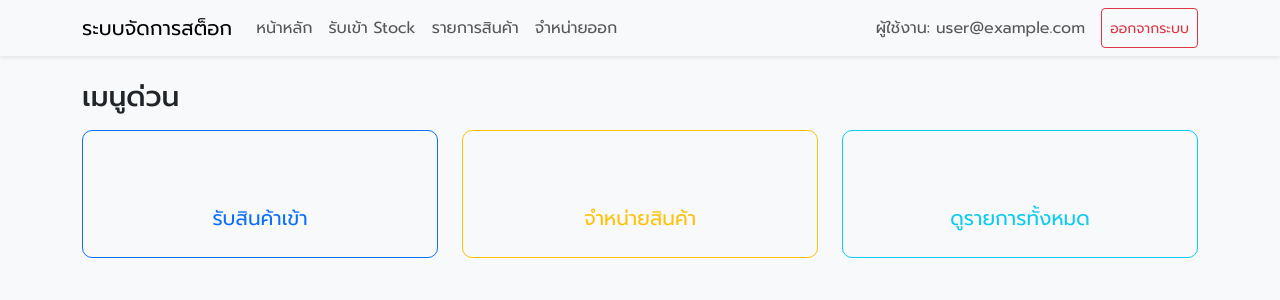
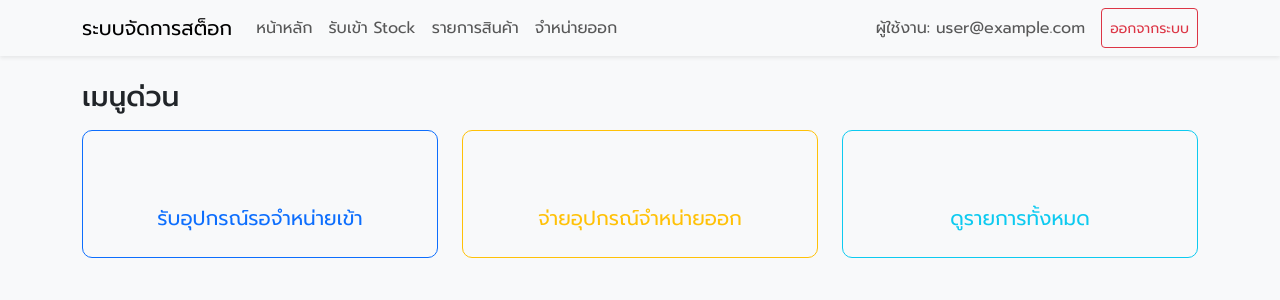
Before and after one commit to missyoujerd-sys/stockdb_react, a React (Create React App) app: page / in a window 1280 px wide. Shown: the top 300 px of the page. Built offline with nearby package versions, Linux system fonts and the light colour scheme; no server answers; sample sign-in values are in the browser's storage.

Commit message:
ปุ่ม

```diff
--- a/src/components/Dashboard/Dashboard.js
+++ b/src/components/Dashboard/Dashboard.js
@@ -16,7 +16,7 @@ export default function Dashboard() {
                             <div className="d-grid gap-2">
                                 <Button variant="outline-primary" size="lg" className="py-4">
                                     <i className="bi bi-box-arrow-in-down mb-2" style={{ fontSize: '2rem' }}></i><br />
-                                    รับสินค้าเข้า
+                                    รับอุปกรณ์รอจำหน่ายเข้า
                                 </Button>
                             </div>
                         </Link>
@@ -26,7 +26,7 @@ export default function Dashboard() {
                             <div className="d-grid gap-2">
                                 <Button variant="outline-warning" size="lg" className="py-4">
                                     <i className="bi bi-box-arrow-up mb-2" style={{ fontSize: '2rem' }}></i><br />
-                                    จำหน่ายสินค้า
+                                    จ่ายอุปกรณ์จำหน่ายออก
                                 </Button>
                             </div>
                         </Link>
```
